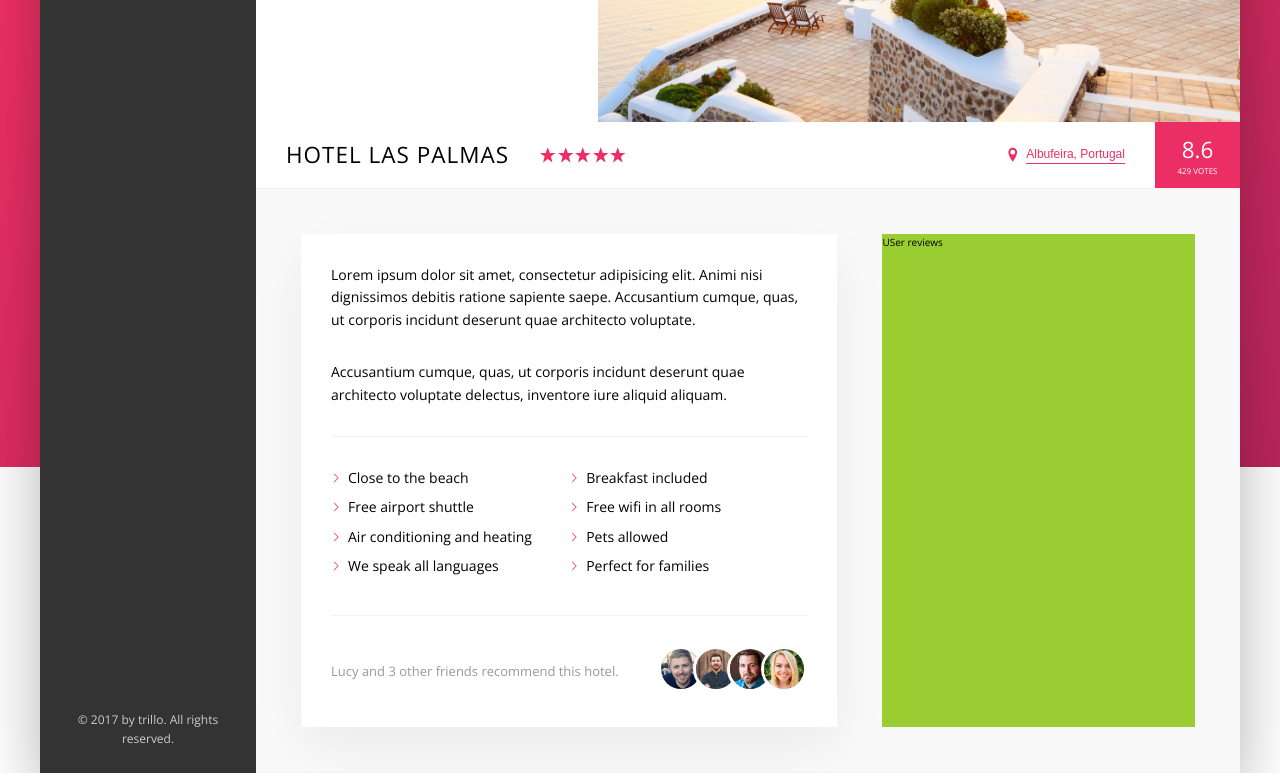
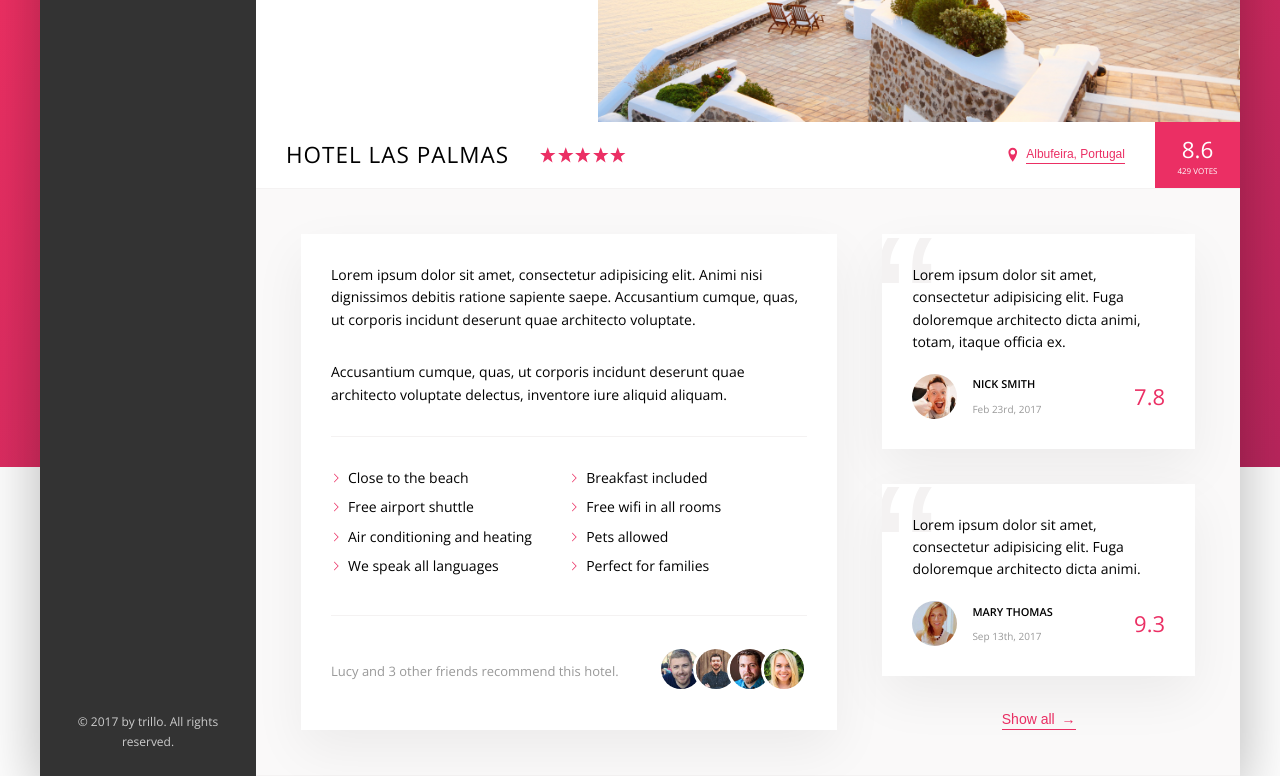
Before and after one commit to pavelchlebek/trillo, a plain HTML site: page index.html in a window 1280 px wide. Shown: the part 413-1189 px from the top of the page. Drawn offline with nearby package versions, Linux system fonts and the light colour scheme.

Commit message:
Add user-reviews section

```diff
--- a/css/style.css
+++ b/css/style.css
@@ -83,13 +83,13 @@ body {
   flex: 1; }
 
 .detail {
+  font-size: 1.4rem;
   display: flex;
   padding: 4.5rem;
   background-color: var(--color-grey-light-1);
   border-bottom: var(--line); }
 
 .description {
-  font-size: 1.4rem;
   background-color: #fff;
   box-shadow: var(--shadow-light);
   padding: 3rem;
@@ -97,8 +97,10 @@ body {
   margin-right: 4.5rem; }
 
 .user-reviews {
-  background-color: yellowgreen;
-  flex: 1; }
+  flex: 1;
+  display: flex;
+  flex-direction: column;
+  align-items: center; }
 
 .logo {
   height: 3.25rem;
@@ -279,8 +281,13 @@ body {
   background-color: transparent;
   cursor: pointer;
   transition: all 0.2s; }
+  .btn-inline span {
+    margin-left: 3px;
+    transition: margin-left 0.2s; }
   .btn-inline:hover {
     color: var(--color-grey-dark-1); }
+    .btn-inline:hover span {
+      margin-left: 8px; }
   .btn-inline:focus {
     outline: none;
     animation: pulsate 1s infinite; }
@@ -336,3 +343,51 @@ body {
     border: 3px solid white; }
     .recommend__photo:not(:last-child) {
       margin-right: -1.5rem; }
+
+.review {
+  background-color: #fff;
+  box-shadow: var(--shadow-light);
+  padding: 3rem;
+  margin-bottom: 3.5rem;
+  overflow: hidden;
+  position: relative; }
+  .review__text {
+    margin-bottom: 2rem;
+    z-index: 10;
+    position: relative; }
+  .review__user {
+    display: flex;
+    align-items: center; }
+  .review__photo {
+    width: 4.5rem;
+    height: 4.5rem;
+    border-radius: 50%;
+    margin-right: 1.5rem; }
+  .review__user-box {
+    margin-right: auto;
+    align-self: stretch;
+    display: flex;
+    flex-direction: column;
+    justify-content: space-around; }
+  .review__user-name {
+    text-transform: uppercase;
+    font-size: 1.1rem;
+    font-weight: 600;
+    margin-bottom: 0.4rem; }
+  .review__user-date {
+    font-size: 1rem;
+    color: var(--color-grey-dark-3); }
+  .review__rating {
+    font-size: 2.2rem;
+    font-weight: 300;
+    color: var(--color-primary); }
+  .review::before {
+    content: "\201C";
+    position: absolute;
+    top: -2.75rem;
+    left: -1rem;
+    font-size: 20rem;
+    line-height: 1;
+    color: var(--color-grey-light-2);
+    font-family: sans-serif;
+    z-index: 1; }
--- a/index.html
+++ b/index.html
@@ -152,7 +152,37 @@
                 </div>
               </div>
             </div>
-            <div class="user-reviews">USer reviews</div>
+            <div class="user-reviews">
+              <figure class="review">
+                <blockquote class="review__text">
+                  Lorem ipsum dolor sit amet, consectetur adipisicing elit. Fuga doloremque
+                  architecto dicta animi, totam, itaque officia ex.
+                </blockquote>
+                <figcaption class="review__user">
+                  <img src="img/user-1.jpg" alt="User 1" class="review__photo" />
+                  <div class="review__user-box">
+                    <p class="review__user-name">Nick Smith</p>
+                    <p class="review__user-date">Feb 23rd, 2017</p>
+                  </div>
+                  <div class="review__rating">7.8</div>
+                </figcaption>
+              </figure>
+              <figure class="review">
+                <blockquote class="review__text">
+                  Lorem ipsum dolor sit amet, consectetur adipisicing elit. Fuga doloremque
+                  architecto dicta animi.
+                </blockquote>
+                <figcaption class="review__user">
+                  <img src="img/user-2.jpg" alt="User 1" class="review__photo" />
+                  <div class="review__user-box">
+                    <p class="review__user-name">Mary Thomas</p>
+                    <p class="review__user-date">Sep 13th, 2017</p>
+                  </div>
+                  <div class="review__rating">9.3</div>
+                </figcaption>
+              </figure>
+              <button class="btn-inline">Show all <span>&rarr;</span></button>
+            </div>
           </div>
         </main>
       </div>
--- a/sass/_components.scss
+++ b/sass/_components.scss
@@ -279,8 +279,17 @@
   cursor: pointer;
   transition: all 0.2s;
 
+  & span {
+    margin-left: 3px;
+    transition: margin-left 0.2s;
+  }
+
   &:hover {
     color: var(--color-grey-dark-1); // no need to set border color
+
+    span {
+      margin-left: 8px;
+    }
   }
 
   &:focus {
@@ -380,3 +389,78 @@
     }
   }
 }
+
+// REVIEWS
+
+.review {
+  background-color: #fff;
+  box-shadow: var(--shadow-light);
+  padding: 3rem;
+  margin-bottom: 3.5rem;
+  overflow: hidden;
+
+  position: relative;
+
+  &__text {
+    margin-bottom: 2rem;
+    z-index: 10;
+    position: relative; // <------------------------- to make z-index work
+
+    // background-color: aquamarine;
+  }
+
+  &__user {
+    display: flex;
+    align-items: center;
+  }
+
+  &__photo {
+    width: 4.5rem;
+    height: 4.5rem;
+    border-radius: 50%;
+
+    margin-right: 1.5rem;
+  }
+
+  &__user-box {
+    margin-right: auto;
+    align-self: stretch;
+
+    display: flex;
+    flex-direction: column;
+    justify-content: space-around;
+  }
+
+  &__user-name {
+    text-transform: uppercase;
+    font-size: 1.1rem;
+    font-weight: 600;
+
+    margin-bottom: 0.4rem;
+  }
+
+  &__user-date {
+    font-size: 1rem;
+    color: var(--color-grey-dark-3);
+  }
+
+  &__rating {
+    font-size: 2.2rem;
+    font-weight: 300;
+    color: var(--color-primary);
+  }
+
+  &::before {
+    content: "\201C";
+    position: absolute;
+    top: -2.75rem;
+    left: -1rem;
+    font-size: 20rem;
+    line-height: 1;
+    color: var(--color-grey-light-2);
+    font-family: sans-serif;
+    z-index: 1;
+
+    // background-color: bisque;
+  }
+}
--- a/sass/_layout.scss
+++ b/sass/_layout.scss
@@ -38,6 +38,7 @@
 }
 
 .detail {
+  font-size: 1.4rem;
   display: flex;
   padding: 4.5rem;
   background-color: var(--color-grey-light-1);
@@ -45,7 +46,6 @@
 }
 
 .description {
-  font-size: 1.4rem;
   background-color: #fff;
   box-shadow: var(--shadow-light);
   padding: 3rem;
@@ -54,6 +54,8 @@
 }
 
 .user-reviews {
-  background-color: yellowgreen;
   flex: 1; // in this case means occupying the remaining space
+  display: flex;
+  flex-direction: column;
+  align-items: center;
 }
```
